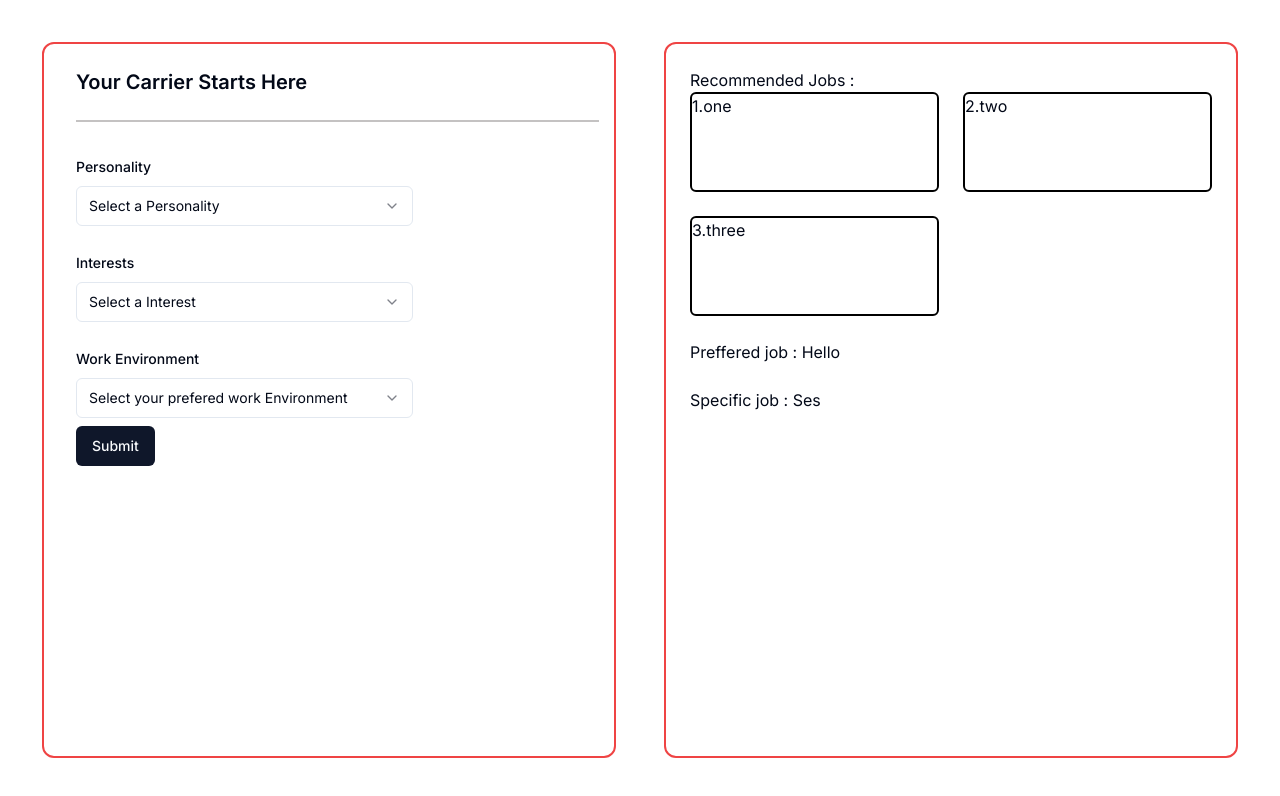
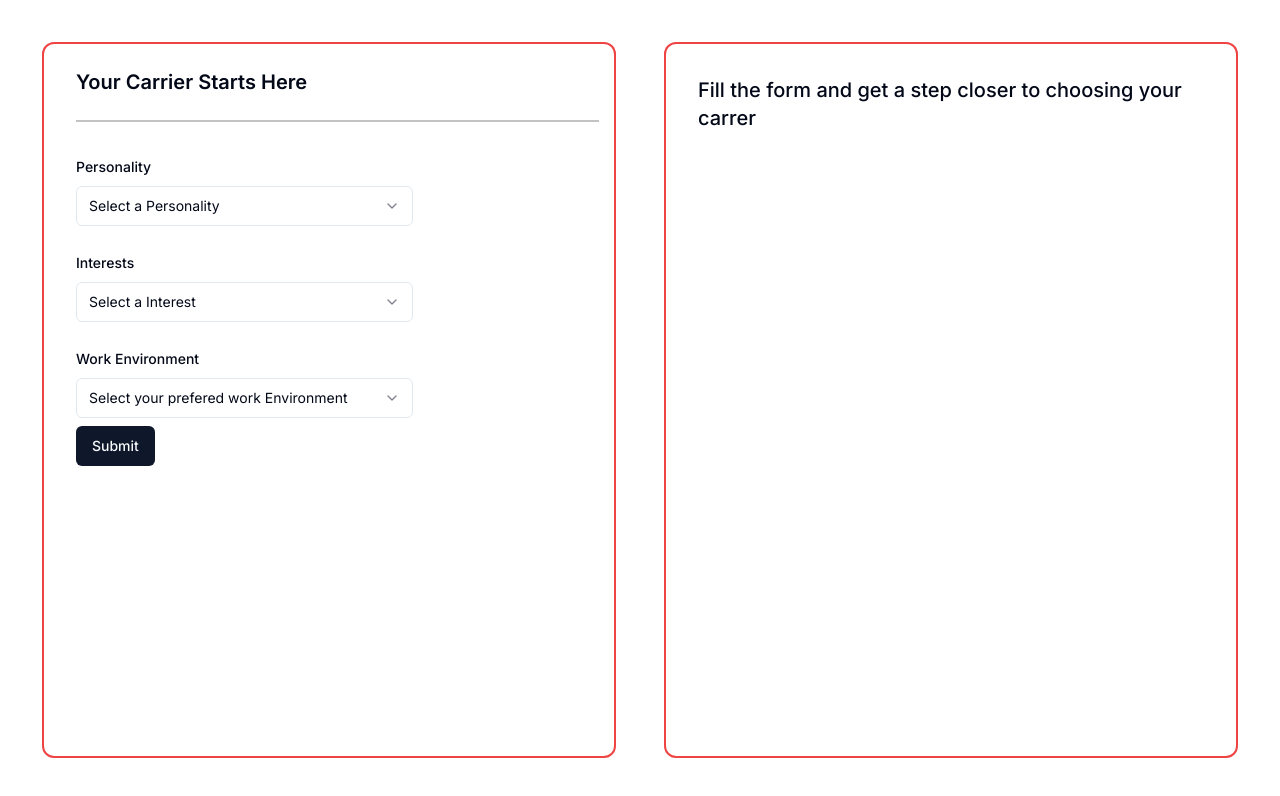
Before and after one commit to Anandprabhu530/Mirthly, a Next.js app: page /guider in a window 1280 px wide. Shown: the top 796 px of the page. Built offline with nearby package versions, Linux system fonts and the light colour scheme.

Commit message:
Added Map

```diff
--- a/app/guider/page.tsx
+++ b/app/guider/page.tsx
@@ -4,11 +4,7 @@ import { ComboboxAcd } from "@/components/ComboboxAcd";
 import { useState } from "react";
 
 export default function Home() {
-  const [data, setData] = useState({
-    preffered: "Hello",
-    specific: "Ses",
-    recommendations: ["one", "two", "three "],
-  });
+  const [data, setData] = useState();
   return (
     <main className="p-10 w-full border-2 border-white h-screen">
       <div className="flex h-full gap-6">
@@ -23,7 +19,7 @@ export default function Home() {
         </div>
         <div></div>
         <div className="border-2 border-red-500 flex basis-1/2 rounded-xl">
-          {data && (
+          {data ? (
             <div className="p-6 w-full">
               <div>Recommended Jobs : </div>
               <div className="grid grid-cols-2 gap-6 w-full">
@@ -31,9 +27,9 @@ export default function Home() {
                   return (
                     <div
                       key={index}
-                      className="border-2 border-black rounded-md h-[100px]"
+                      className="border-2 border-black rounded-md h-[100px] flex justify-center items-center"
                     >
-                      {index + 1}.{solodata}
+                      {solodata.jobs}
                     </div>
                   );
                 })}
@@ -41,6 +37,10 @@ export default function Home() {
               <div className="pt-6">Preffered job : {data.preffered}</div>
               <div className="pt-6">Specific job : {data.specific}</div>
             </div>
+          ) : (
+            <div className="p-8 text-xl font-medium">
+              Fill the form and get a step closer to choosing your carrer
+            </div>
           )}
         </div>
       </div>
--- a/components/ComboboxAcd.tsx
+++ b/components/ComboboxAcd.tsx
@@ -42,8 +42,8 @@ export function ComboboxAcd({ setData }) {
 
   const onSubmit = async (data: z.infer<typeof FormSchema>) => {
     console.log(data);
-    console.log(await analyze_data(data));
-    setData(data);
+    const res = await analyze_data(data);
+    setData(res);
   };
 
   return (
```
